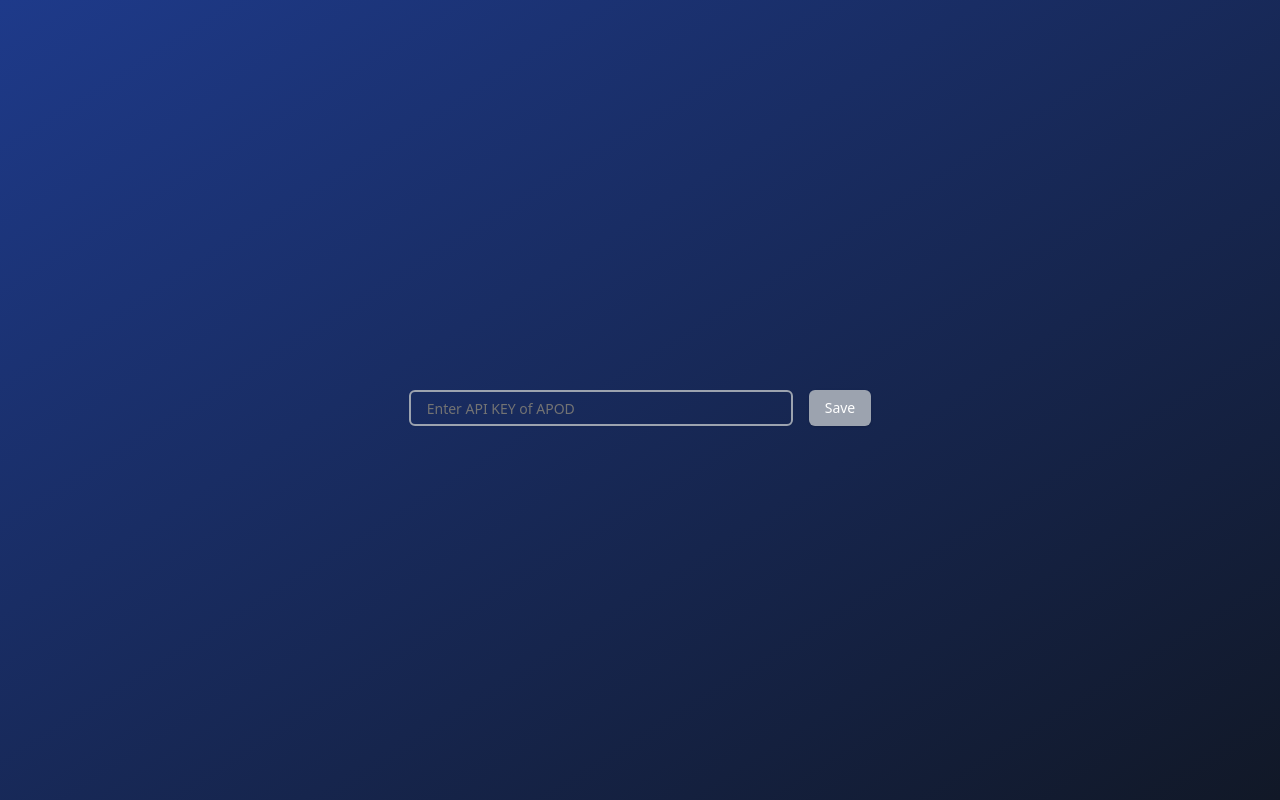
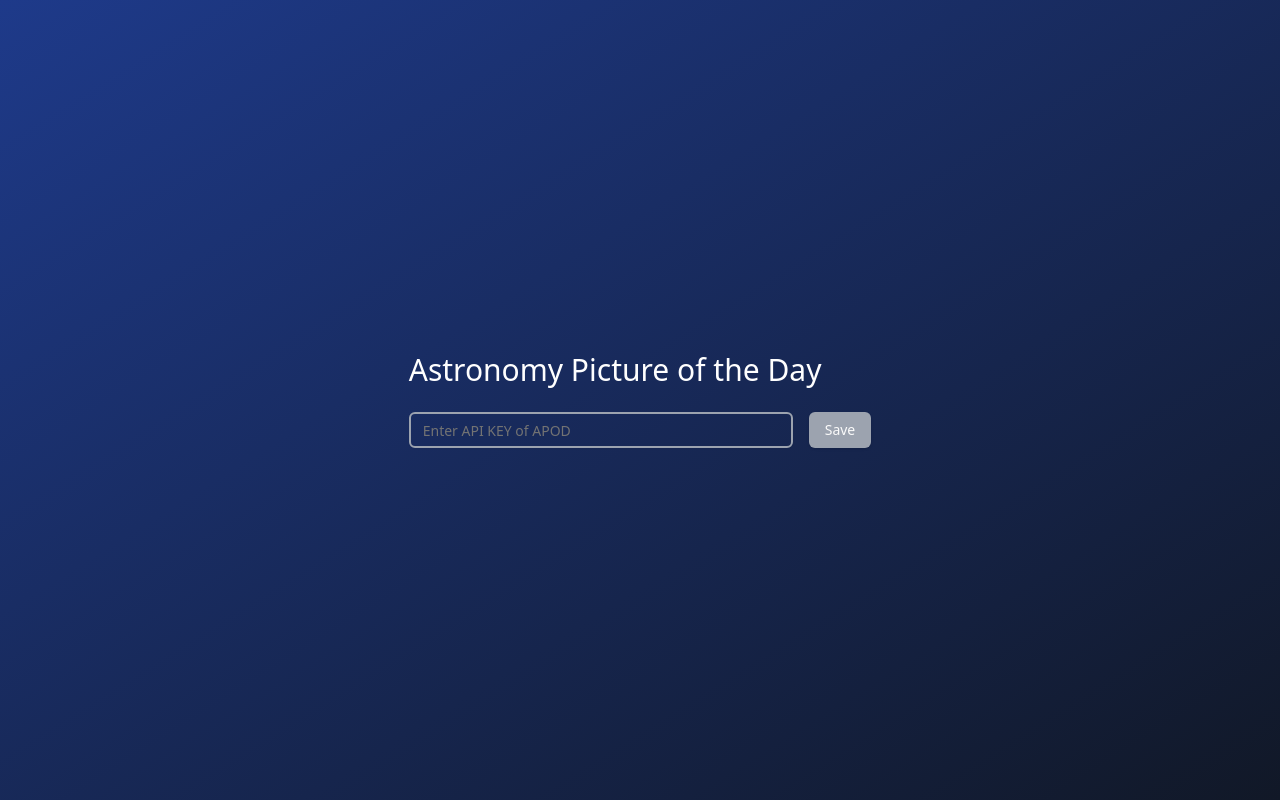
Before and after one commit to aYukiYoshida/t2wfa, a React (Vite) app: page / in a window 1280 px wide. Built offline with nearby package versions, Linux system fonts and the light colour scheme.

Commit message:
fix: change the layout of the app

```diff
--- a/src/App.tsx
+++ b/src/App.tsx
@@ -6,13 +6,19 @@
 
 function App() {
   const [showImageCard, setShowImageCard] = useState<boolean>(false);
-  const source = showImageCard ? (
-    <ImageCard apiKey={getCookie("key")} />
-  ) : (
-    <InputKey setShowImageCard={setShowImageCard} />
-  );
-
-  return <Background source={source} />;
+  if (showImageCard) {
+    return (
+      <Background className="items-start">
+        <ImageCard apiKey={getCookie("key")} />
+      </Background>
+    );
+  } else {
+    return (
+      <Background className="items-center">
+        <InputKey setShowImageCard={setShowImageCard} />
+      </Background>
+    );
+  }
 }
 
 export default App;
--- a/src/components/ui/background.tsx
+++ b/src/components/ui/background.tsx
@@ -1,15 +1,20 @@
-import {FC} from "react";
+import * as React from "react";
 
-interface BackgroundProps {
-  source: JSX.Element;
-}
+import {cn} from "@/lib/utils";
 
-const Background: FC<BackgroundProps> = ({source}): JSX.Element => {
-  return (
-    <div className="flex items-center justify-center min-h-screen bg-gradient-to-br from-blue-900 to-gray-900">
-      {source}
-    </div>
-  );
-};
+const Background = React.forwardRef<
+  HTMLDivElement,
+  React.HTMLAttributes<HTMLDivElement>
+>(({className, ...props}, ref) => (
+  <div
+    ref={ref}
+    className={cn(
+      "flex justify-center min-h-screen bg-gradient-to-br from-blue-900 to-gray-900",
+      className
+    )}
+    {...props}
+  />
+));
+Background.displayName = "Background";
 
 export {Background};
--- a/src/components/ui/expandable-text.tsx
+++ b/src/components/ui/expandable-text.tsx
@@ -17,7 +17,7 @@
         onClick={toggleText}
         className={`cursor-pointer transition-all duration-300 ${
           isExpanded
-            ? "whitespace-normal"
+            ? "text-balance whitespace-normal break-words hyphens-auto"
             : "text-ellipsis overflow-hidden whitespace-nowrap"
         }`}
         title={isExpanded ? "Click to collapse" : "Click to expand"}
--- a/src/components/ui/image-card.tsx
+++ b/src/components/ui/image-card.tsx
@@ -1,5 +1,5 @@
 import {useState, useEffect, FC} from "react";
-import {Card, CardContent} from "@/components/ui/card";
+import {Card, CardHeader, CardTitle, CardContent} from "@/components/ui/card";
 import {ExpandableText} from "@/components/ui/expandable-text";
 
 type Image = {
@@ -33,8 +33,13 @@
   if (!image) return <div className="text-white">Loading...</div>;
 
   return (
-    <Card className="w-full max-w-md bg-gradient-to-br from-gray-900 to-gray-800 text-white shadow-xl">
-      <CardContent className="p-6">
+    <Card className="w-full max-w-md bg-gradient-to-br from-gray-900 to-gray-800 text-white shadow-xl overflow-scroll my-10">
+      <CardHeader>
+        <CardTitle className="text-3xl text-white text-center">
+          Astronomy Picture of the Day
+        </CardTitle>
+      </CardHeader>
+      <CardContent>
         <div className="relative aspect-square mb-6 overflow-hidden rounded-lg shadow-2xl">
           <img
             src={image.url}
@@ -42,11 +47,11 @@
             className="w-full h-full object-cover transition-transform duration-500 ease-out hover:scale-110"
           />
         </div>
-        <div className="text-center mb-6">
-          <h2 className="text-2xl font-bold text-white mb-1">{image.title}</h2>
+        <div className="text-center mb-2">
+          <h2 className="text-2xl font-bold m-1">{image.title}</h2>
           <p className="text-gray-400">&copy; {image.copyright}</p>
-          <ExpandableText text={image.explanation}></ExpandableText>
         </div>
+        <ExpandableText text={image.explanation}></ExpandableText>
       </CardContent>
     </Card>
   );
--- a/src/components/ui/input-key.tsx
+++ b/src/components/ui/input-key.tsx
@@ -20,20 +20,23 @@
   };
 
   return (
+    <div className="text-white">
+      <h1 className="text-3xl pb-6">Astronomy Picture of the Day</h1>
       <div className="flex items-center space-x-4">
         <Input
           type="text"
-        className="w-96 mt-4 px-4 py-2 text-white border-gray-400 border-2 placeholder-red placeholder-opacity-0"
+          className="w-96 border-gray-400 border-2 placeholder-red placeholder-opacity-0"
           value={inputKeyValue}
           onChange={handleInputKeyChange}
           placeholder="Enter API KEY of APOD"
         />
         <Button
           onClick={handleSaveKeyClick}
-        className="mt-4 px-4 py-2 bg-gray-400 text-white background rounded-md hover:bg-gray-700"
+          className="bg-gray-400 background rounded-md hover:bg-gray-700"
         >
           Save
         </Button>
+      </div>
     </div>
   );
 };
```
Lines whose indentation alone changed are shown as unchanged.
